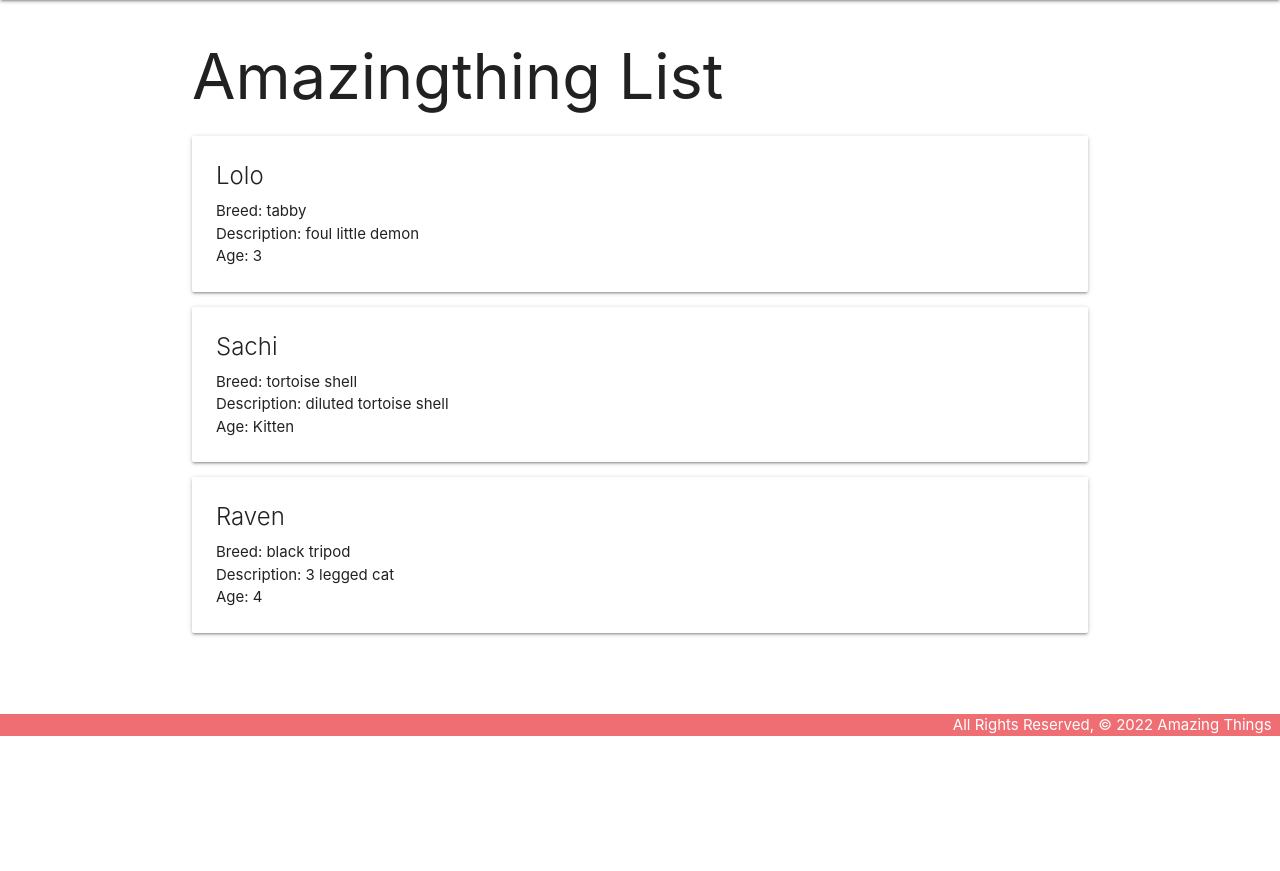
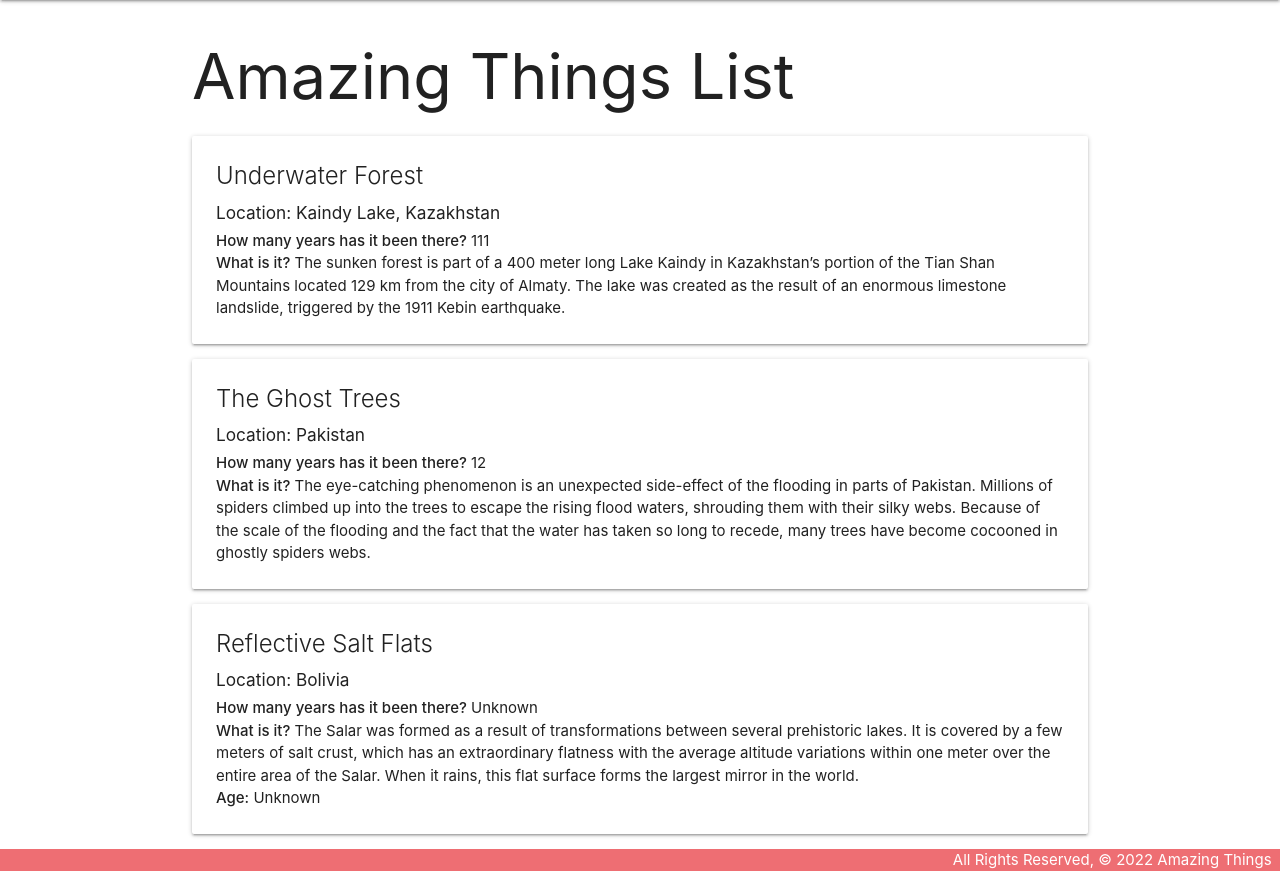
Before and after one commit to rthompson17/AmazingThings, a Django app: page /amazingthings/ in a window 1280 px wide. Shown: the part 64-935 px from the top of the page. Before the commit the page ends 800 px from the top, so only its background shows below. Run offline with Django 4.2, Linux system fonts and the light colour scheme.

Commit message:
added a blank home page and item descriptions

```diff
--- a/main_app/templates/about.html
+++ b/main_app/templates/about.html
@@ -3,6 +3,6 @@
 
 <h1>About Amazing Things</h1>
 <hr />
-<p>Explore the Amazing Things!</p>
+<p>Explore the world's most amazing things you never knew actually exist!</p>
 
 {% endblock %}
--- a/main_app/templates/amazingthings/index.html
+++ b/main_app/templates/amazingthings/index.html
@@ -1,18 +1,18 @@
 {% extends 'base.html' %}
 {% block content %}
 
-<h1>Amazingthing List</h1>
+<h1>Amazing Things List</h1>
 
 {% for amazingthing in amazingthings %}
   <div class="card">
     <div class="card-content">
       <span class="card-title">{{ amazingthing.name }}</span>
-      <p>Breed: {{ amazingthing.breed }}</p>
-      <p>Description: {{ amazingthing.description }}</p>
+      <h6>Location: {{ amazingthing.location }}</h6>
+      <p><strong>How many years has it been there? </strong> {{ amazingthing.age }}</p>
+      <p><strong>What is it?</strong> {{ amazingthing.description }}</p>
       {% if amazingthing.age > 0 %}
-        <p>Age: {{ amazingthing.age }}</p>
       {% else %}
-        <p>Age: Kitten</p>
+        <p><strong>Age:</strong> Unknown</p>
       {% endif %}
     </div>
   </div>
--- a/main_app/views.py
+++ b/main_app/views.py
@@ -1,16 +1,16 @@
 from django.shortcuts import render
 
 class AmazingThing:  # Note that parens are optional if not inheriting from another class
-  def __init__(self, name, breed, description, age):
+  def __init__(self, name, location, description, age):
     self.name = name
-    self.breed = breed
+    self.location = location
     self.description = description
     self.age = age
 
 amazingthings = [
-  AmazingThing('Lolo', 'tabby', 'foul little demon', 3),
-  AmazingThing('Sachi', 'tortoise shell', 'diluted tortoise shell', 0),
-  AmazingThing('Raven', 'black tripod', '3 legged cat', 4)
+  AmazingThing('Underwater Forest', 'Kaindy Lake, Kazakhstan', 'The sunken forest is part of a 400 meter long Lake Kaindy in Kazakhstan’s portion of the Tian Shan Mountains located 129 km from the city of Almaty. The lake was created as the result of an enormous limestone landslide, triggered by the 1911 Kebin earthquake.', 111),
+  AmazingThing('The Ghost Trees', 'Pakistan', 'The eye-catching phenomenon is an unexpected side-effect of the flooding in parts of Pakistan. Millions of spiders climbed up into the trees to escape the rising flood waters, shrouding them with their silky webs. Because of the scale of the flooding and the fact that the water has taken so long to recede, many trees have become cocooned in ghostly spiders webs.', 12),
+  AmazingThing('Reflective Salt Flats', 'Bolivia', 'The Salar was formed as a result of transformations between several prehistoric lakes. It is covered by a few meters of salt crust, which has an extraordinary flatness with the average altitude variations within one meter over the entire area of the Salar. When it rains, this flat surface forms the largest mirror in the world.', 'Unknown')
 ]
 
 
@@ -19,7 +19,7 @@ from django.shortcuts import render
 from django.http import HttpResponse
 
 def home(request):
-    return HttpResponse('this is the home view!')
+    return render(request, 'home.html')
 
 def about(request):
     return render(request, 'about.html')
```
Also changed, not shown: main_app/templates/home.html (added, +16 -0 lines), main_app/static/forest.jpeg (added).
